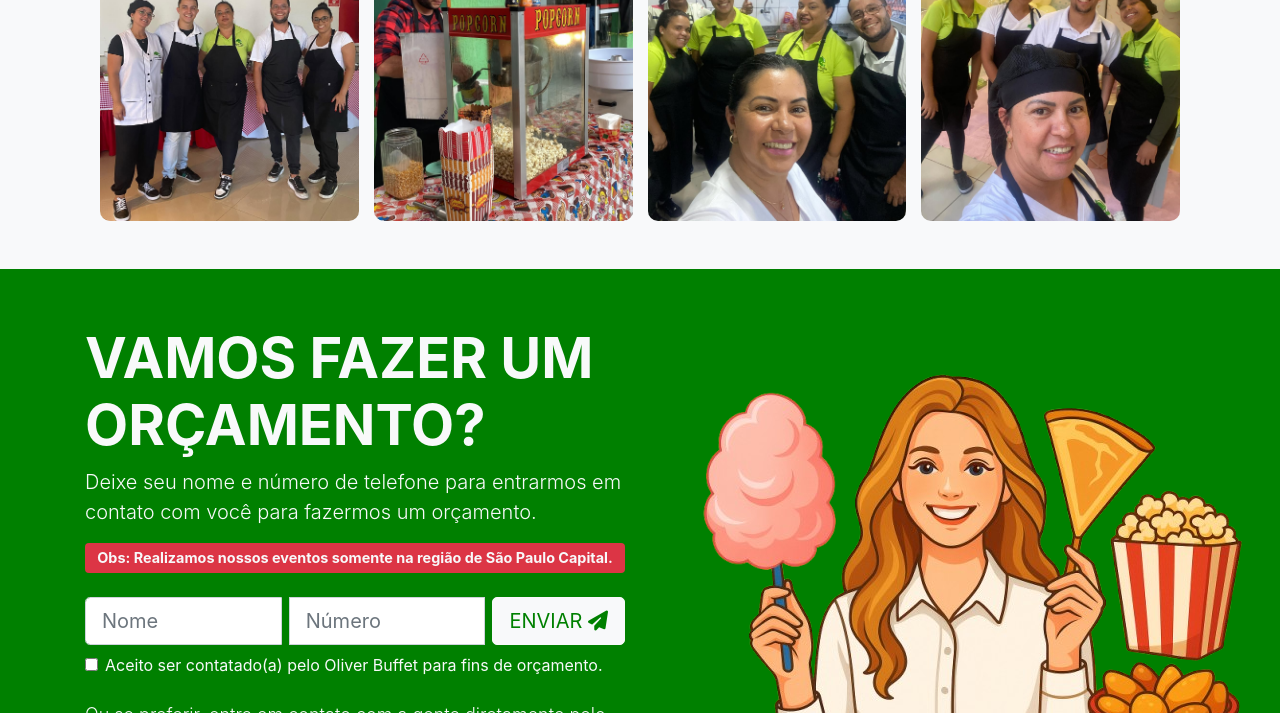
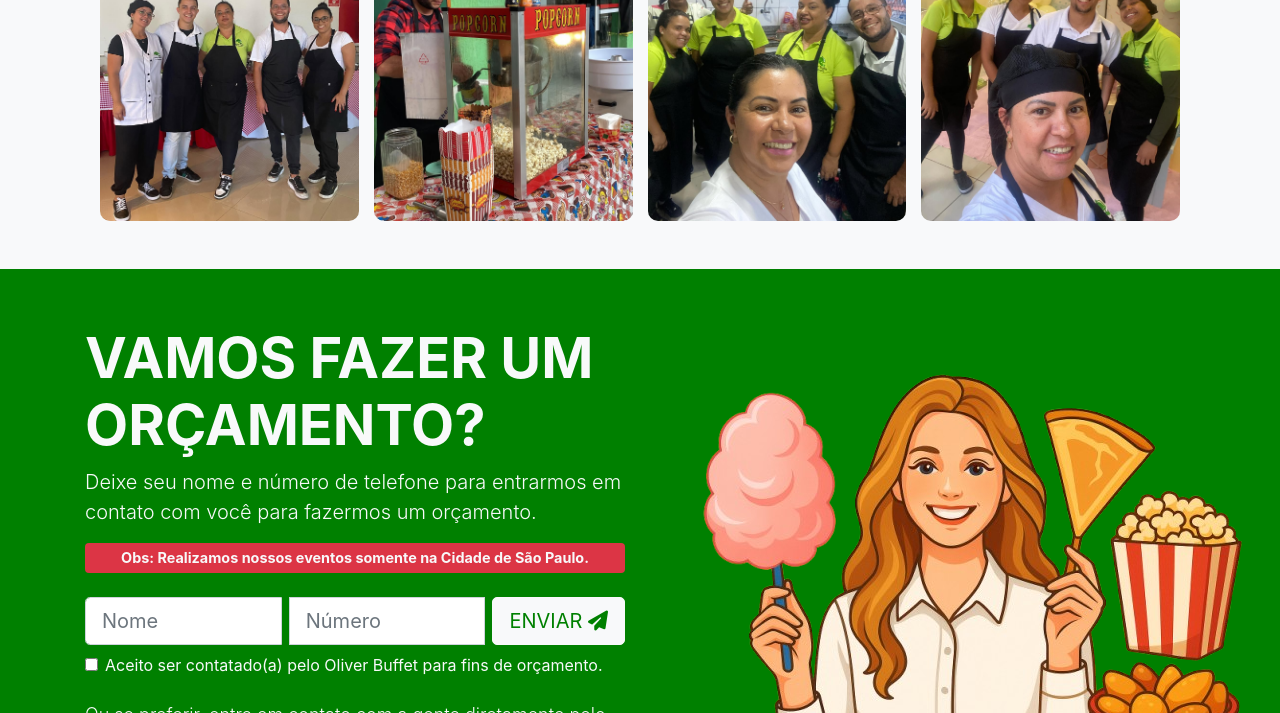
Before and after one commit to VictorAraujo03/OliverBuffet-SiteProject, a website: page index.html in a window 1280 px wide. Shown: the part 1812-2525 px from the top of the page. Drawn offline with nearby package versions, Linux system fonts and the light colour scheme.

Commit message:
Alteração de texto - Rodapé

```diff
--- a/index.html
+++ b/index.html
@@ -137,7 +137,7 @@
                         </h4>
                         <p class="lead text-light">
                             Deixe seu nome e número de telefone para entrarmos em contato com você para fazermos um orçamento. <br>
-                            <p class="text-light bg-danger rounded p-1 text-center" style="font-size: 0.9em;"> <strong>Obs: Realizamos nossos eventos somente na região de São Paulo Capital. </strong></p>
+                            <p class="text-light bg-danger rounded p-1 text-center" style="font-size: 0.9em;"> <strong>Obs: Realizamos nossos eventos somente na Cidade de São Paulo. </strong></p>
                         </p>
                         <form class="mt-4 mb-4" id="formulario">
                             <div class="input-group input-group-lg">
```
